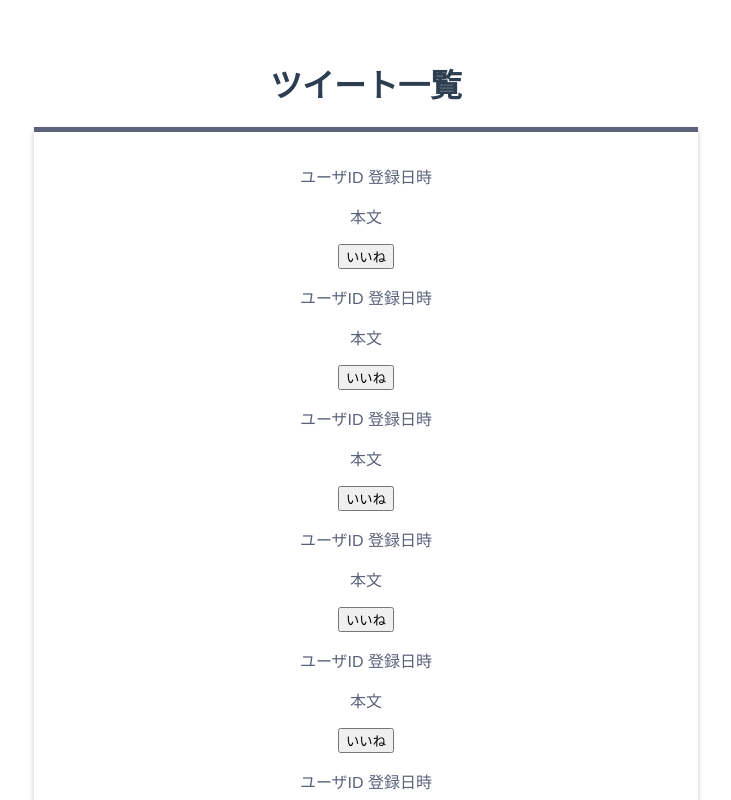
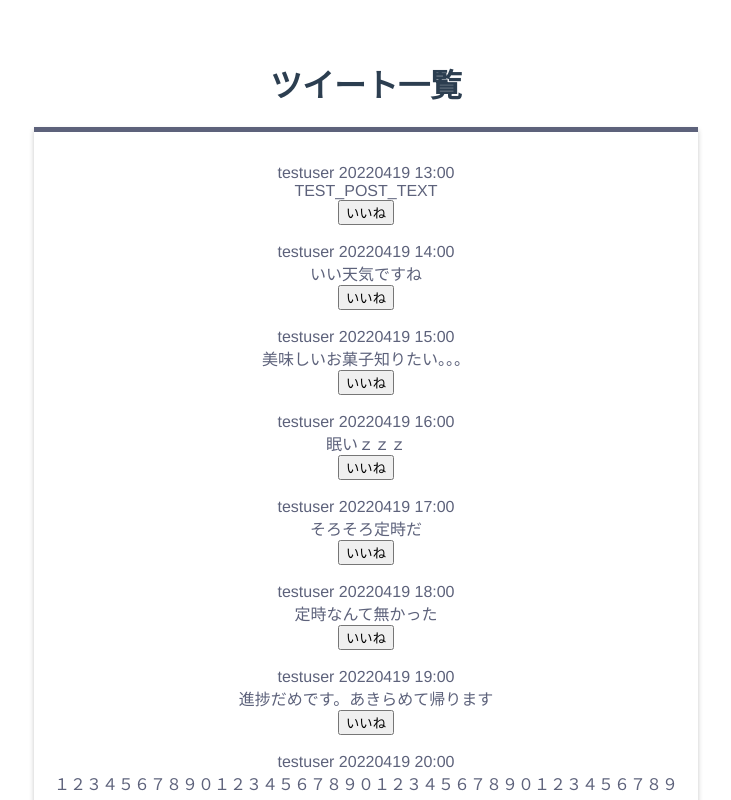
Before and after one commit to Fake-twit-create-team/fake_twit, a Vue app: page / in a window 1280 px wide. Shown: the top 800 px of the page, without its empty margins (274-1005 px from the left). Built offline with nearby package versions, Linux system fonts and the light colour scheme; data requests are answered from the project's data file.

Commit message:
SearchAll作成

```diff
--- a/src/components/SearchAll.vue
+++ b/src/components/SearchAll.vue
@@ -1,19 +1,11 @@
 <template>
   <h1>ツイート一覧</h1>
   <div class="searchall">
-    <!-- <div v-for="twitte in twittes">
-      <p> {{ twitte.userId }} {{ twitte.date }} </p>
-      <p> {{ twitte.context }} </p> -->
-    <div v-for="n of 10" :key="n">
-      <p v-bind:class="userId">ユーザID 登録日時</p>
-      <p id="context">本文</p>
-      <button>いいね</button>
-    </div>
+    <p id="data"></p>
   </div>
-
 </template>
 
-<script></script>
+<script src="../js/searchAll.js"></script>
 
 <!-- Add "scoped" attribute to limit CSS to this component only -->
 <style scoped>
--- /dev/null
+++ b/src/js/searchAll.js
@@ -0,0 +1,23 @@
+import { createApp } from 'vue'
+
+const app = createApp(
+  fetch('http://localhost:3000/POST', {
+    method: 'GET'
+  })
+  .then(response => {
+    console.log(response)
+    return response.json();
+  })
+  .then(data => {
+    var text = document.getElementById('data');
+    for(var i=0; i < data.length;i++){
+      text.innerHTML += `${data[i].POST_USER_ID} ${data[i].POST_DATETIME}  <br> ${data[i].POST_TEXT} <br> <button>いいね</button> <br> <br>`;
+    }
+  })
+);
+
+app.mount('#searchall');
+
+export default {
+  name: 'App',
+};
```
